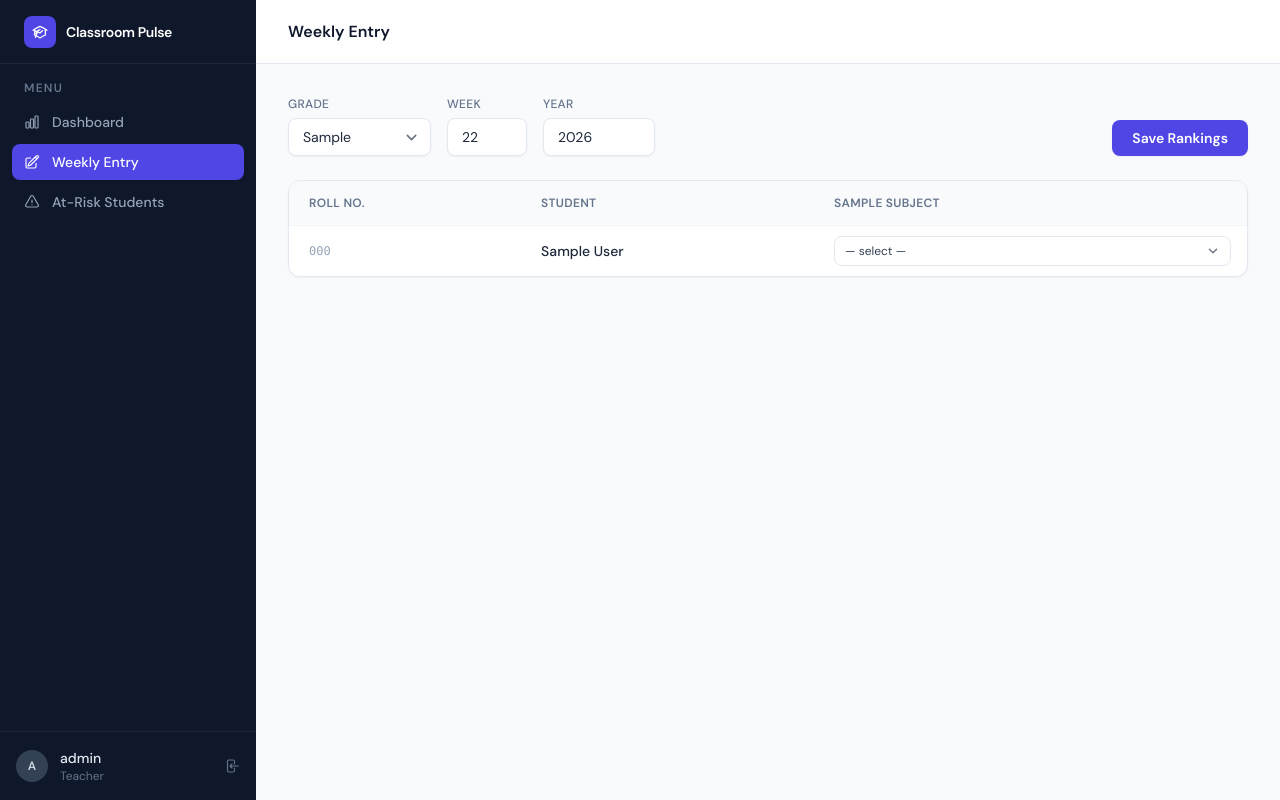
After one commit to sgchandy404/tsja_classroom_pulse, a Flask app: page /entry/ in a window 1280 px wide. The commit adds this page. Run offline with Flask 3, Linux system fonts and the light colour scheme; a user stored in the database is signed in; tables that the repository leaves empty hold one stand-in row (values such as "Sample post"); some libraries are stand-ins or nearby versions.

Commit message:
feat(entry): Phase 3 — weekly entry form + login alignment fix
- Fix login.html: standalone template (no extends), body centering now works correctly
- entry.py blueprint: GET /entry/ renders form, /students and /subjects return JSON,
  POST /entry/ upserts WeeklyEntry rows (update existing, insert new)
- weekly_form.html: Alpine.js reactive table — grade dropdown fetches students +
  subjects, per-cell ranking selects colour-coded red/amber/green, hidden form POSTs
- Sidebar Weekly Entry link now points to entry.form
- Wire entry_bp in app.py

Co-Authored-By: Claude Sonnet 4.6 <noreply@anthropic.com>

```diff
--- a/src/app.py
+++ b/src/app.py
@@ -20,8 +20,10 @@ def create_app() -> Flask:
 
     from auth import auth_bp
     from routes.dashboard import dashboard_bp
+    from routes.entry import entry_bp
     app.register_blueprint(auth_bp)
     app.register_blueprint(dashboard_bp)
+    app.register_blueprint(entry_bp)
 
     with app.app_context():
         db.create_all()
--- /dev/null
+++ b/src/routes/entry.py
@@ -0,0 +1,83 @@
+import datetime
+from flask import Blueprint, render_template, request, jsonify, redirect, url_for, flash
+from flask_login import login_required
+from models import db, Student, Subject, WeeklyEntry, RANKINGS
+
+entry_bp = Blueprint("entry", __name__, url_prefix="/entry")
+
+
+def _current_week():
+    today = datetime.date.today()
+    iso = today.isocalendar()
+    return iso.week, iso.year
+
+
+@entry_bp.route("/")
+@login_required
+def form():
+    grades = [r[0] for r in db.session.query(Student.grade).distinct().order_by(Student.grade).all()]
+    week, year = _current_week()
+    selected_grade = request.args.get("grade", grades[0] if grades else None)
+    return render_template(
+        "entry/weekly_form.html",
+        grades=grades,
+        selected_grade=selected_grade,
+        rankings=RANKINGS,
+        current_week=week,
+        current_year=year,
+    )
+
+
+@entry_bp.route("/students")
+@login_required
+def students():
+    grade = request.args.get("grade", "")
+    rows = Student.query.filter_by(grade=grade).order_by(Student.roll_number).all()
+    return jsonify([{"id": s.id, "name": s.name, "roll_number": s.roll_number} for s in rows])
+
+
+@entry_bp.route("/subjects")
+@login_required
+def subjects():
+    grade = request.args.get("grade", "")
+    rows = Subject.query.filter_by(grade=grade).order_by(Subject.name).all()
+    return jsonify([{"id": s.id, "name": s.name} for s in rows])
+
+
+@entry_bp.route("/", methods=["POST"])
+@login_required
+def submit():
+    week = int(request.form.get("iso_week"))
+    year = int(request.form.get("iso_year"))
+
+    entries = {}
+    for key, value in request.form.items():
+        if key.startswith("ranking_") and value in RANKINGS:
+            _, student_id, subject_id = key.split("_", 2)
+            entries[(int(student_id), int(subject_id))] = value
+
+    if not entries:
+        flash("No rankings submitted.", "error")
+        return redirect(url_for("entry.form"))
+
+    for (student_id, subject_id), ranking in entries.items():
+        existing = WeeklyEntry.query.filter_by(
+            student_id=student_id,
+            subject_id=subject_id,
+            iso_week=week,
+            iso_year=year,
+        ).first()
+        if existing:
+            existing.ranking = ranking
+        else:
+            db.session.add(WeeklyEntry(
+                student_id=student_id,
+                subject_id=subject_id,
+                iso_week=week,
+                iso_year=year,
+                ranking=ranking,
+            ))
+
+    db.session.commit()
+    flash(f"Saved {len(entries)} ranking(s) for Week {week}, {year}.", "success")
+    return redirect(url_for("entry.form"))
--- a/src/templates/base.html
+++ b/src/templates/base.html
@@ -71,7 +71,7 @@
           Dashboard
         </a>
 
-        <a href="#"
+        <a href="{{ url_for('entry.form') }}"
            class="flex items-center gap-3 rounded-lg px-3 py-2 text-sm font-medium transition-colors
                   {% if request.endpoint and request.endpoint.startswith('entry.') %}bg-brand-600 text-white{% else %}text-slate-400 hover:bg-slate-800 hover:text-white{% endif %}">
           <svg class="h-4 w-4 shrink-0" fill="none" viewBox="0 0 24 24" stroke-width="1.75" stroke="currentColor">
--- /dev/null
+++ b/src/templates/entry/weekly_form.html
@@ -0,0 +1,196 @@
+{% extends "base.html" %}
+
+{% block title %}Weekly Entry — Classroom Pulse{% endblock %}
+{% block page_title %}Weekly Entry{% endblock %}
+
+{% block content %}
+<div
+  x-data="entryForm()"
+  x-init="init('{{ selected_grade | e }}')"
+>
+
+  <!-- Filters row -->
+  <div class="flex flex-wrap items-end gap-4 mb-6">
+
+    <!-- Grade selector -->
+    <div>
+      <label class="block text-xs font-medium text-slate-500 mb-1.5 uppercase tracking-wide">Grade</label>
+      <select
+        x-model="grade"
+        @change="loadGradeData()"
+        class="rounded-lg border border-slate-200 bg-white px-3.5 py-2 text-sm text-slate-800 shadow-sm
+               focus:border-indigo-400 focus:outline-none focus:ring-1 focus:ring-indigo-400"
+      >
+        <option value="">— select grade —</option>
+        {% for g in grades %}
+          <option value="{{ g }}">{{ g }}</option>
+        {% endfor %}
+      </select>
+    </div>
+
+    <!-- Week -->
+    <div>
+      <label class="block text-xs font-medium text-slate-500 mb-1.5 uppercase tracking-wide">Week</label>
+      <input
+        type="number" x-model="week" min="1" max="53"
+        class="w-20 rounded-lg border border-slate-200 bg-white px-3.5 py-2 text-sm text-slate-800 shadow-sm
+               focus:border-indigo-400 focus:outline-none focus:ring-1 focus:ring-indigo-400"
+      />
+    </div>
+
+    <!-- Year -->
+    <div>
+      <label class="block text-xs font-medium text-slate-500 mb-1.5 uppercase tracking-wide">Year</label>
+      <input
+        type="number" x-model="year" min="2020" max="2099"
+        class="w-28 rounded-lg border border-slate-200 bg-white px-3.5 py-2 text-sm text-slate-800 shadow-sm
+               focus:border-indigo-400 focus:outline-none focus:ring-1 focus:ring-indigo-400"
+      />
+    </div>
+
+    <!-- Submit -->
+    <button
+      @click="submitForm()"
+      :disabled="!grade || students.length === 0"
+      class="ml-auto rounded-lg bg-indigo-600 px-5 py-2 text-sm font-semibold text-white shadow-sm
+             hover:bg-indigo-500 disabled:opacity-40 disabled:cursor-not-allowed transition-colors"
+    >
+      Save Rankings
+    </button>
+  </div>
+
+  <!-- Loading state -->
+  <div x-show="loading" class="flex items-center gap-2 text-sm text-slate-400 py-12 justify-center">
+    <svg class="h-4 w-4 animate-spin" fill="none" viewBox="0 0 24 24">
+      <circle class="opacity-25" cx="12" cy="12" r="10" stroke="currentColor" stroke-width="4"/>
+      <path class="opacity-75" fill="currentColor" d="M4 12a8 8 0 018-8v8H4z"/>
+    </svg>
+    Loading…
+  </div>
+
+  <!-- Empty prompt -->
+  <div
+    x-show="!loading && !grade"
+    class="flex items-center justify-center h-48 rounded-xl border-2 border-dashed border-slate-200"
+  >
+    <p class="text-sm text-slate-400">Select a grade above to begin entering rankings.</p>
+  </div>
+
+  <div
+    x-show="!loading && grade && students.length === 0"
+    class="flex items-center justify-center h-48 rounded-xl border-2 border-dashed border-slate-200"
+  >
+    <p class="text-sm text-slate-400">No students found for this grade. Add students first.</p>
+  </div>
+
+  <!-- Entry table -->
+  <div x-show="!loading && students.length > 0 && subjects.length > 0" class="overflow-x-auto rounded-xl border border-slate-200 bg-white shadow-sm">
+    <table class="min-w-full text-sm">
+      <thead>
+        <tr class="border-b border-slate-100 bg-slate-50">
+          <th class="sticky left-0 z-10 bg-slate-50 px-5 py-3.5 text-left text-xs font-semibold uppercase tracking-wide text-slate-500 whitespace-nowrap">
+            Roll No.
+          </th>
+          <th class="sticky left-16 z-10 bg-slate-50 px-5 py-3.5 text-left text-xs font-semibold uppercase tracking-wide text-slate-500 whitespace-nowrap">
+            Student
+          </th>
+          <template x-for="subject in subjects" :key="subject.id">
+            <th class="px-4 py-3.5 text-left text-xs font-semibold uppercase tracking-wide text-slate-500 whitespace-nowrap"
+                x-text="subject.name">
+            </th>
+          </template>
+        </tr>
+      </thead>
+      <tbody class="divide-y divide-slate-100">
+        <template x-for="student in students" :key="student.id">
+          <tr class="hover:bg-slate-50 transition-colors">
+            <td class="sticky left-0 bg-white px-5 py-3 font-mono text-xs text-slate-400 whitespace-nowrap"
+                x-text="student.roll_number">
+            </td>
+            <td class="sticky left-16 bg-white px-5 py-3 font-medium text-slate-800 whitespace-nowrap"
+                x-text="student.name">
+            </td>
+            <template x-for="subject in subjects" :key="subject.id">
+              <td class="px-4 py-2.5">
+                <select
+                  :name="`ranking_${student.id}_${subject.id}`"
+                  x-model="rankings[`${student.id}_${subject.id}`]"
+                  class="w-full rounded-lg border border-slate-200 bg-white px-2.5 py-1.5 text-xs text-slate-700
+                         focus:border-indigo-400 focus:outline-none focus:ring-1 focus:ring-indigo-400"
+                  :class="{
+                    'border-red-200 bg-red-50 text-red-700':   rankings[`${student.id}_${subject.id}`] === 'Working Towards',
+                    'border-amber-200 bg-amber-50 text-amber-700': rankings[`${student.id}_${subject.id}`] === 'Meets Expectations',
+                    'border-green-200 bg-green-50 text-green-700':  rankings[`${student.id}_${subject.id}`] === 'Exceeds Expectations',
+                  }"
+                >
+                  <option value="">— select —</option>
+                  {% for r in rankings %}
+                    <option value="{{ r }}">{{ r }}</option>
+                  {% endfor %}
+                </select>
+              </td>
+            </template>
+          </tr>
+        </template>
+      </tbody>
+    </table>
+  </div>
+
+  <!-- Hidden form for POST submit -->
+  <form id="entry-form" method="POST" action="{{ url_for('entry.submit') }}" class="hidden">
+    <input type="hidden" name="iso_week" :value="week" />
+    <input type="hidden" name="iso_year" :value="year" />
+    <template x-for="student in students" :key="student.id">
+      <template x-for="subject in subjects" :key="subject.id">
+        <input
+          type="hidden"
+          :name="`ranking_${student.id}_${subject.id}`"
+          :value="rankings[`${student.id}_${subject.id}`] || ''"
+        />
+      </template>
+    </template>
+  </form>
+
+</div>
+{% endblock %}
+
+{% block scripts %}
+<script>
+function entryForm() {
+  return {
+    grade: '',
+    week: {{ current_week }},
+    year: {{ current_year }},
+    students: [],
+    subjects: [],
+    rankings: {},
+    loading: false,
+
+    init(selectedGrade) {
+      if (selectedGrade) {
+        this.grade = selectedGrade;
+        this.loadGradeData();
+      }
+    },
+
+    async loadGradeData() {
+      if (!this.grade) { this.students = []; this.subjects = []; return; }
+      this.loading = true;
+      const [sRes, subRes] = await Promise.all([
+        fetch(`/entry/students?grade=${encodeURIComponent(this.grade)}`),
+        fetch(`/entry/subjects?grade=${encodeURIComponent(this.grade)}`),
+      ]);
+      this.students = await sRes.json();
+      this.subjects = await subRes.json();
+      this.rankings = {};
+      this.loading = false;
+    },
+
+    submitForm() {
+      // Sync select values into hidden form inputs then submit
+      document.getElementById('entry-form').submit();
+    },
+  };
+}
+</script>
+{% endblock %}
```
Also changed, not shown: src/templates/auth/login.html (+9 -37 lines).
